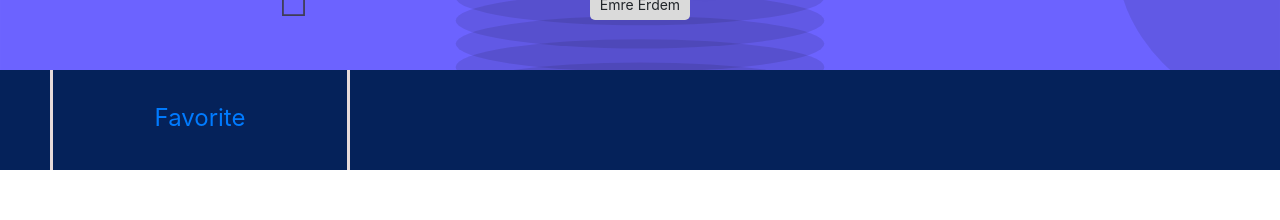
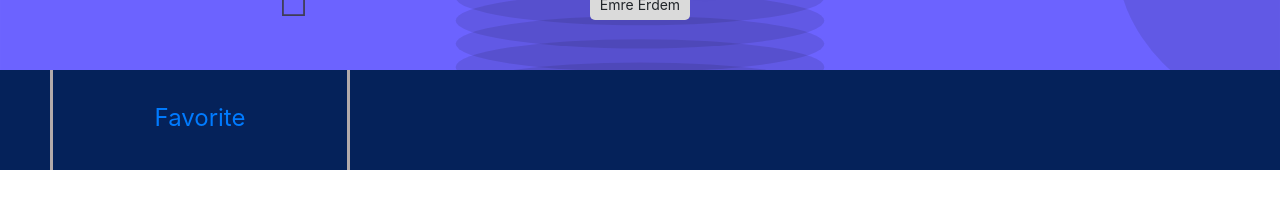
Before and after one commit to yamoonz/istanbul-capstone-ecommerce, a React (Create React App) app: page /profile in a window 1280 px wide. Shown: the part 230-450 px from the top of the page. Built offline with nearby package versions, Linux system fonts and the light colour scheme.

Commit message:
fixed borders

```diff
--- a/src/components/profilePage/style.scss
+++ b/src/components/profilePage/style.scss
@@ -20,8 +20,8 @@
     padding-top: 30px;
     font-size: 1.5rem !important;
     text-align: center;
-    border-right: 3.5px solid rgb(231, 219, 219);
-    border-left:3.5px solid rgb(231, 219, 219);
+    border-right: 3px solid rgb(179, 170, 170);
+    border-left:3px solid rgb(179, 170, 170);
   }
 }
 
```
